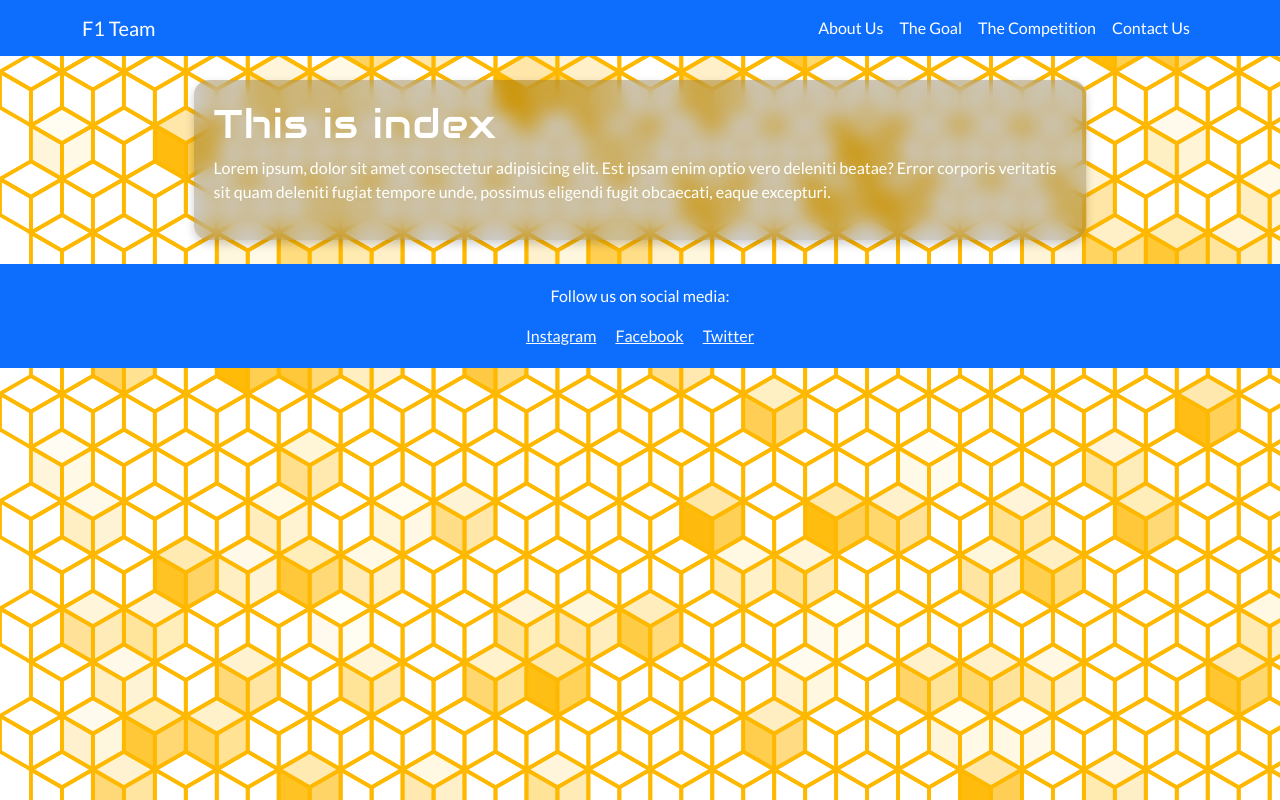
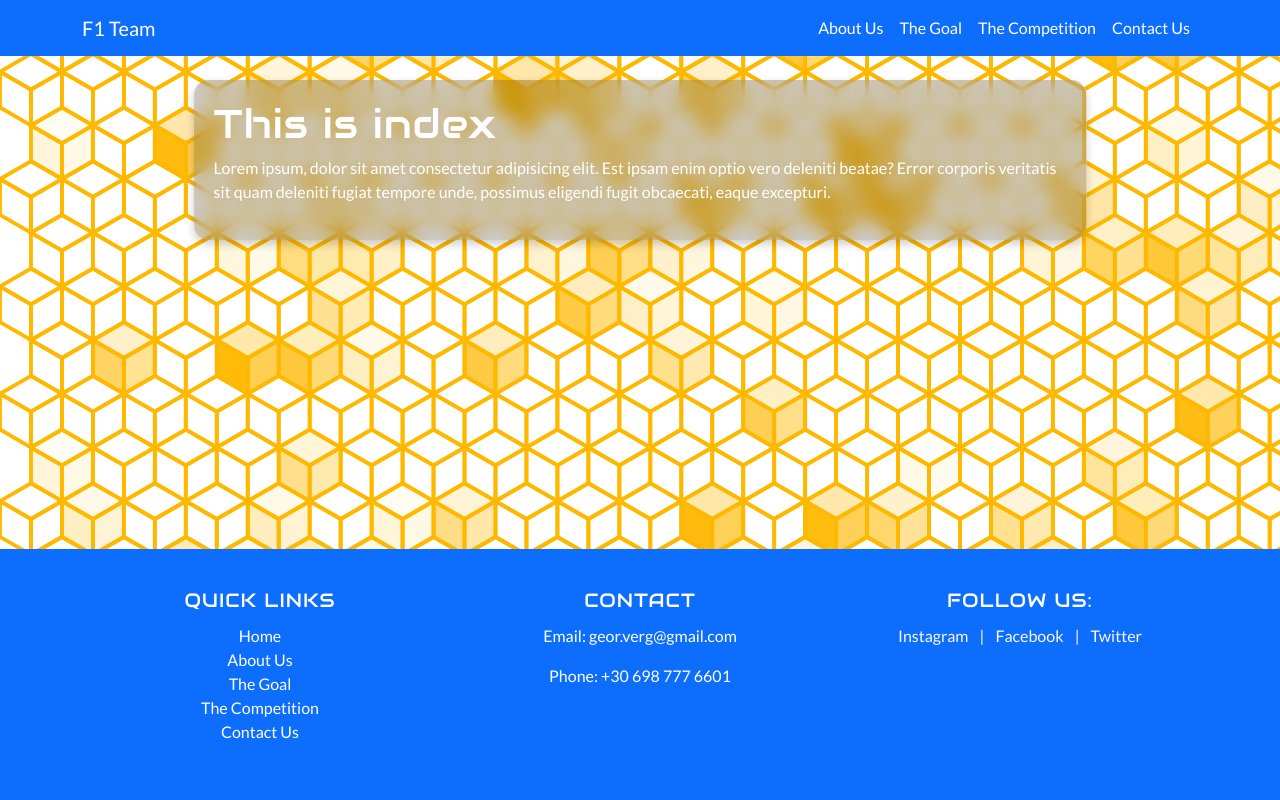
Before and after one commit to GeorgVerg/racingTeamWeb, a Django app: page / in a window 1280 px wide. Run offline with Django 5.2, Linux system fonts and the light colour scheme; some libraries are stand-ins or nearby versions.

Commit message:
made footer much better

```diff
--- a/racers/racers/settings.py
+++ b/racers/racers/settings.py
@@ -44,6 +44,7 @@ INSTALLED_APPS = [
     "contact",
     "about",
     "goal",
+    "competition",
 ]
 
 MIDDLEWARE = [
--- a/racers/racers/urls.py
+++ b/racers/racers/urls.py
@@ -24,5 +24,6 @@ urlpatterns = [
     path("", index.as_view(), name="index"),
     path("contact-us/", include("contact.urls")),
     path("about/", include("about.urls")),
-    path("goal/", include("goal.urls"))
+    path("goal/", include("goal.urls")),
+    path("competition", include("competition.urls"))
 ]
--- a/racers/static/css/base.css
+++ b/racers/static/css/base.css
@@ -3,6 +3,16 @@
     --secondary-color: #ffffff; /* White */
     --accent-color: #ffc107; /* Bootstrap warning yellow */
     --floating-bg: rgba(0, 0, 0, 0.2);
+}
+
+html, body {
+    height: 100%;
+    display: flex;
+    flex-direction: column;
+}
+
+main {
+    flex: 1;
 }
 
 body {
@@ -29,8 +39,24 @@ h1, h2, h3, h4, h5 ,h6 {
 .footer {
     background-color: var(--primary-color);
     color: var(--secondary-color);
-    padding: 20px 0;
+    padding: 40px 0;
     text-align: center;
+}
+
+.footer h5 {
+    font-size: 1.2rem;
+    margin-bottom: 12px;
+    text-transform: uppercase;
+}
+
+.footer a {
+    color: var(--secondary-color);
+    text-decoration: none;
+}
+
+.footer a:hover {
+    text-decoration: underline;
+    color: var(--accent-color);
 }
 
 .floating-window {
--- a/racers/templates/base.html
+++ b/racers/templates/base.html
@@ -41,10 +41,31 @@
 
     <footer class="footer">
         <div class="container">
-            <p>Follow us on social media:</p>
-            <a href="https://www.instagram.com/dsa.racingteam" target="_blank" class="text-light mx-2">Instagram</a>
-            <a href="https://www.facebook.com/" target="_blank" class="text-light mx-2">Facebook</a>
-            <a href="https://x.com/" target="_blank" class="text-light mx-2">Twitter</a>
+            <div class="row">
+                <div class="col-md-4">
+                    <h5>Quick Links</h5>
+                    <ul class="list-unstyled">
+                        <li><a href="{% url "index" %}">Home</a></li>
+                        <li><a href="{% url "about-index" %}">About Us</a></li>
+                        <li><a href="{% url "goal-index" %}">The Goal</a></li>
+                        <li><a href="{% url "competition-index" %}">The Competition</a></li>
+                        <li><a href="{% url "contactUs-index" %}">Contact Us</a></li>
+                    </ul>
+                </div>
+
+                <div class="col-md-4">
+                    <h5>Contact</h5>
+                    <p>Email: <a href="mailto:geor.verg@gmail.com">geor.verg@gmail.com</a></p>
+                    <p>Phone: +30 698 777 6601</p>
+                </div>
+
+                <div class="col-md-4">
+                    <h5>Follow Us:</h5>
+                    <a href="https://www.instagram.com/dsa.racingteam" target="_blank" class="text-light mx-2">Instagram</a> |
+                    <a href="https://www.facebook.com/" target="_blank" class="text-light mx-2">Facebook</a> |
+                    <a href="https://x.com/" target="_blank" class="text-light mx-2">Twitter</a>
+                </div>
+            </div>
         </div>
     </footer>
 
```
